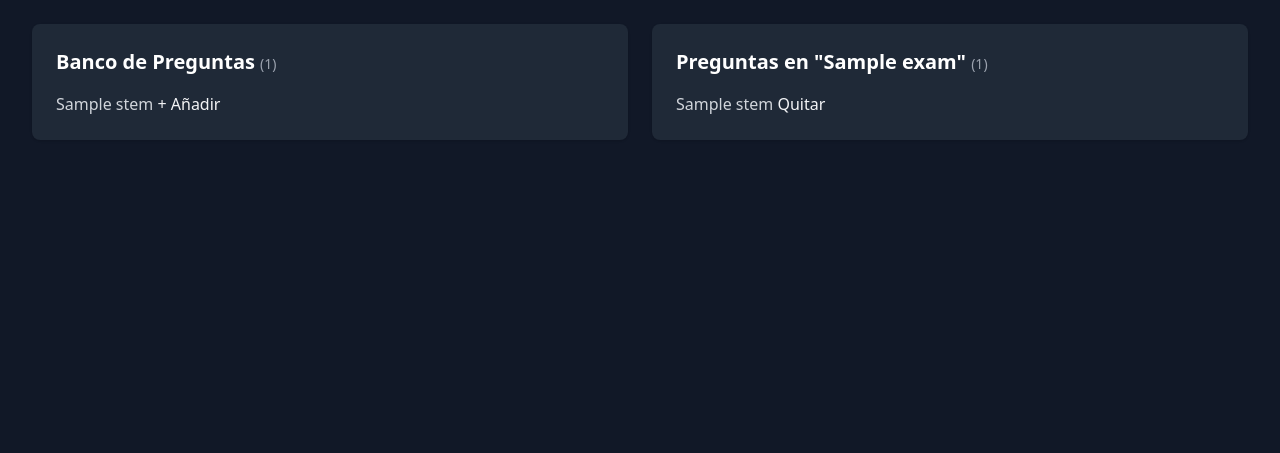
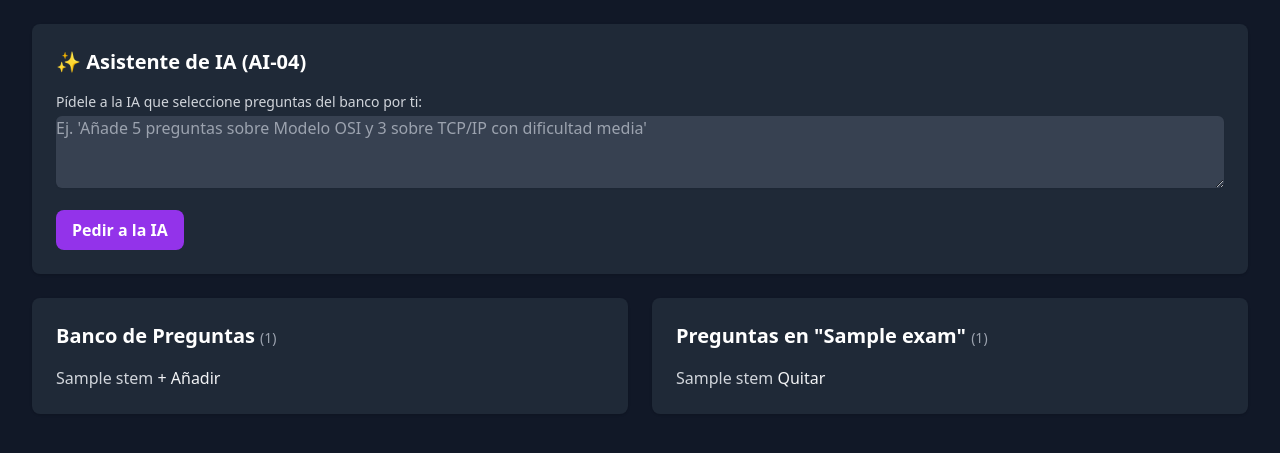
Before and after one commit to pacinidiego/plataforma-examenes-mvp, a Django app: template templates/backoffice/constructor.html in a window 1280 px wide. Shown: the part 140-593 px from the top of the page. Run offline with Django 5.2, Linux system fonts and the light colour scheme; tables that the repository leaves empty hold one stand-in row (values such as "Sample post"); the template is opened without the code that fills it: values that come from a table or form of the project are taken from there, most other values are stand-ins (such as "Sample title", 1, 10 or a date in 2020); data that the repository does not hold is empty; parts of the project's set-up code (start-up, migrations or seed data) failed here and were passed over; some libraries are stand-ins or nearby versions.

Commit message:
Update constructor.html

```diff
--- a/templates/backoffice/constructor.html
+++ b/templates/backoffice/constructor.html
@@ -17,6 +17,45 @@
         </a>
     </header>
 
+    <div class="bg-gray-800 rounded-lg shadow p-6 mb-6">
+        <h2 class="text-xl font-semibold text-white mb-4">
+            ✨ Asistente de IA (AI-04)
+        </h2>
+
+        <form hx-post="{% url 'backoffice:ai_suggest_items' exam.id %}"
+              hx-target="#constructor-body"
+              hx-swap="innerHTML"
+              hx-indicator="#ai-spinner"
+              class="space-y-4">
+            {% csrf_token %}
+
+            <div>
+                <label for="ai_prompt" class="block text-sm font-medium text-gray-300">
+                    Pídele a la IA que seleccione preguntas del banco por ti:
+                </label>
+                <textarea name="ai_prompt" id="ai_prompt" rows="3"
+                          class="w-full mt-1 bg-gray-700 text-white border-gray-600 rounded-md shadow-sm focus:ring-blue-500 focus:border-blue-500"
+                          placeholder="Ej. 'Añade 5 preguntas sobre Modelo OSI y 3 sobre TCP/IP con dificultad media'"></textarea>
+            </div>
+
+            <div class="flex items-center space-x-4">
+                <button type="submit"
+                        class="bg-purple-600 hover:bg-purple-700 text-white font-bold py-2 px-4 rounded-lg">
+                    <span class="htmx-indicator" id="ai-spinner">
+                        <svg class="animate-spin -ml-1 mr-3 h-5 w-5 inline-block" xmlns="http://www.w3.org/2000/svg" fill="none" viewBox="0 0 24 24">
+                          <circle class="opacity-25" cx="12" cy="12" r="10" stroke="currentColor" stroke-width="4"></circle>
+                          <path class="opacity-75" fill="currentColor" d="M4 12a8 8 0 018-8V0C5.373 0 0 5.373 0 12h4zm2 5.291A7.962 7.962 0 014 12H0c0 3.042 1.135 5.824 3 7.938l3-2.647z"></path>
+                        </svg>
+                        Buscando...
+                    </span>
+                    <span class="no-indicator">
+                        Pedir a la IA
+                    </span>
+                </button>
+                <p id="ai-status" class="text-sm text-gray-400"></p>
+            </div>
+        </form>
+    </div>
     <div id="constructor-body">
         {% include "backoffice/partials/_constructor_body.html" %}
     </div>
```
